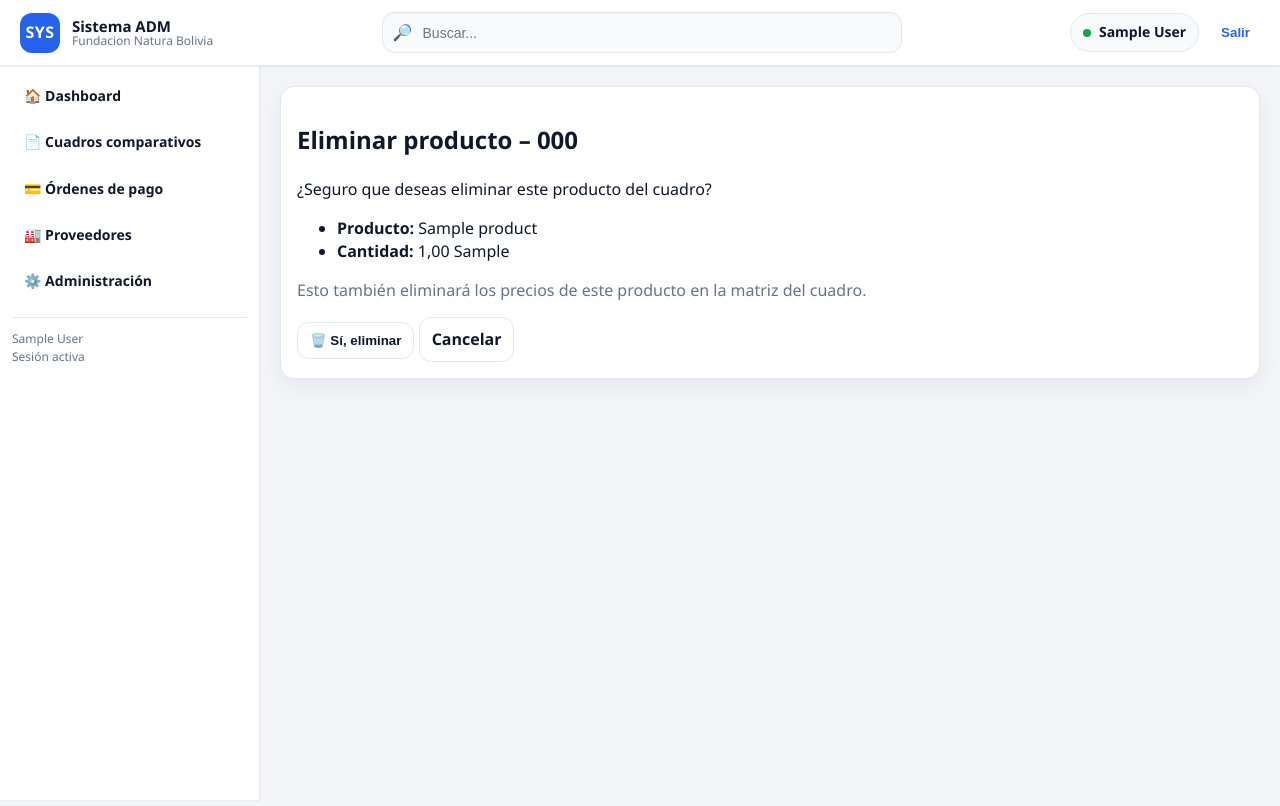
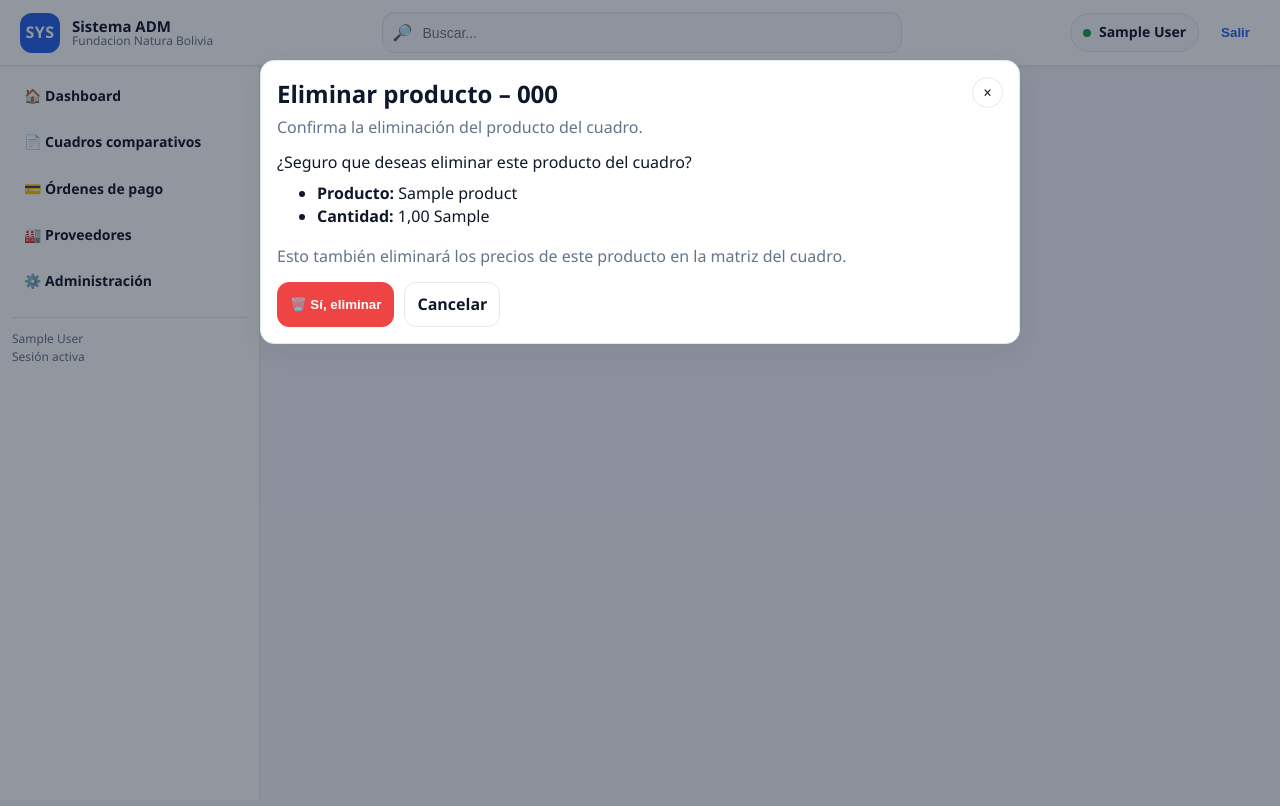
Before and after one commit to hectorisrael87/fundacion_sys, a Django app: page /cuadros/1/items/1/eliminar/ in a window 1280 px wide. After the commit the page ends 361 px from the top, so only its background shows below. Run offline with Django 5.2, Linux system fonts and the light colour scheme; a user stored in the database is signed in; tables that the repository leaves empty hold one stand-in row (values such as "Sample post").

Commit message:
esitlo_modal_cc

```diff
--- a/src/templates/procurement/cc_delete_item.html
+++ b/src/templates/procurement/cc_delete_item.html
@@ -1,22 +1,42 @@
 {% extends "base.html" %}
 {% block content %}
+
+<div class="modal">
+  <a class="modal-backdrop" href="{% url 'cc_detail' cc.pk %}" aria-label="Cerrar"></a>
+
+  <div class="modal-panel">
     <div class="card">
-  <h2>Eliminar producto – {{ cc.number }}</h2>
+      <div class="modal-header">
+        <div>
+          <h2 class="m0">Eliminar producto – {{ cc.number }}</h2>
+          <div class="muted mt-xs">Confirma la eliminación del producto del cuadro.</div>
+        </div>
 
-  <p>¿Seguro que deseas eliminar este producto del cuadro?</p>
-  <ul>
+        <a class="btn btn-ghost btn-sm" href="{% url 'cc_detail' cc.pk %}">✕</a>
+      </div>
+
+      <div class="mt-md">
+        <p class="m0">¿Seguro que deseas eliminar este producto del cuadro?</p>
+
+        <ul class="mt-sm">
           <li><b>Producto:</b> {{ item.producto.nombre }}</li>
           <li><b>Cantidad:</b> {{ item.cantidad|floatformat:2 }} {{ item.unidad }}</li>
         </ul>
 
-  <div class="muted" style="margin-top:10px;">
+        <div class="muted mt-sm">
           Esto también eliminará los precios de este producto en la matriz del cuadro.
         </div>
+      </div>
 
-  <form method="post" style="margin-top:14px;">
+      <form method="post" class="mt">
         {% csrf_token %}
-    <button class="btn" type="submit">🗑️ Sí, eliminar</button>
-    <a class="btn" href="{% url 'cc_detail' cc.pk %}">Cancelar</a>
+        <div class="modal-actions">
+          <button class="btn btn-danger" type="submit">🗑️ Sí, eliminar</button>
+          <a class="btn btn-ghost" href="{% url 'cc_detail' cc.pk %}">Cancelar</a>
+        </div>
       </form>
     </div>
+  </div>
+</div>
+
 {% endblock %}
```
Also changed, not shown: src/templates/procurement/cc_delete_supplier.html (+27 -7 lines), src/templates/procurement/cc_edit_item.html (+32 -13 lines), src/templates/procurement/cc_edit_supplier.html (+32 -13 lines). Lines whose indentation alone changed are shown as unchanged.
